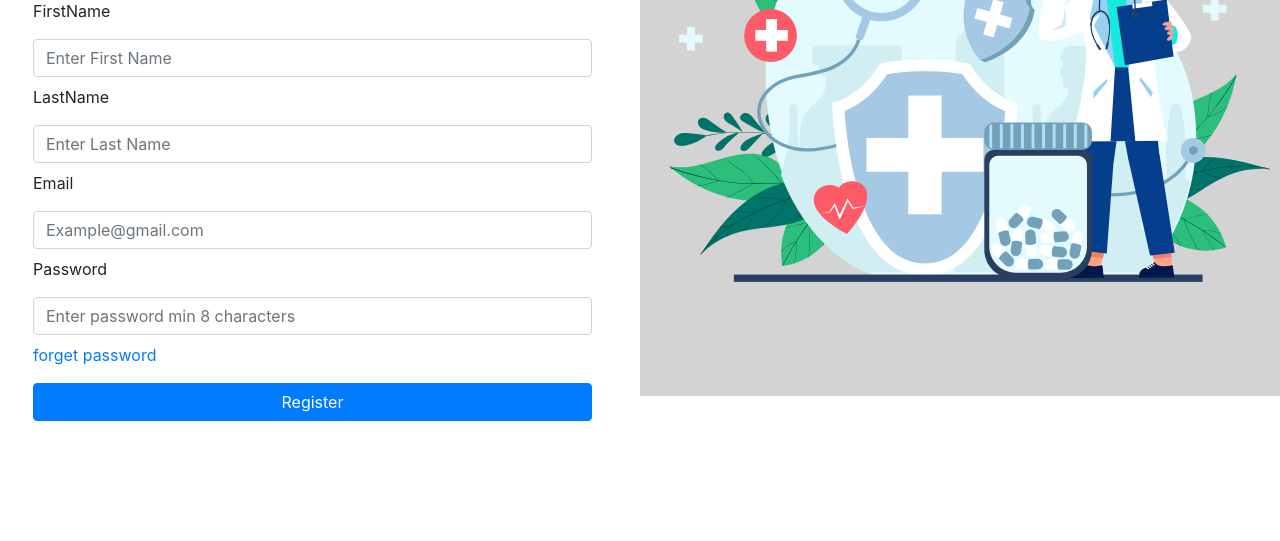
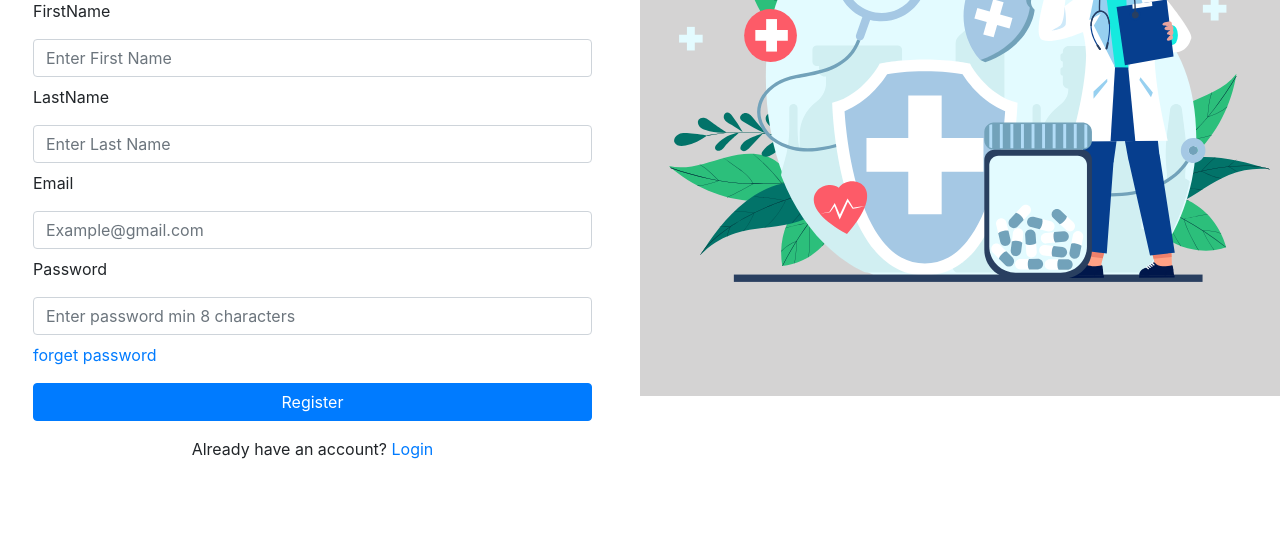
Before and after one commit to HassanGagai-1/Computer-Vision-based-Intelligent-Medicine-Inspection-and-Sorting-Machine-FYP, a Flask app: page /register in a window 1280 px wide. Shown: the part 259-800 px from the top of the page. Run offline with Flask 3, Linux system fonts and the light colour scheme; some libraries are stand-ins or nearby versions.

Commit message:
small changes

```diff
--- a/Project/app.py
+++ b/Project/app.py
@@ -16,6 +16,7 @@ def create_app():
     app.config['SQLALCHEMY_DATABASE_URI'] = 'postgresql://postgres:12345@localhost/postgres'
     app.config['SQLALCHEMY_TRACK_MODIFICATIONS'] = False
 
+
     db.init_app(app)
 
     app.register_blueprint(user_bp)
--- a/Project/dal/UserRepository.py
+++ b/Project/dal/UserRepository.py
@@ -18,6 +18,11 @@ class UserRepository:
         return User.query.get(user_id)
 
     @staticmethod
+    def update_user(user):
+        db.session.update(user)
+        db.session.commit()
+
+    @staticmethod
     def delete_user(user):
         db.session.delete(user)
         db.session.commit()
--- a/Project/routes/UserRoutes.py
+++ b/Project/routes/UserRoutes.py
@@ -5,10 +5,13 @@ from flask import render_template
 
 user_bp = Blueprint('user', __name__)
 
+@user_bp.route('/', methods=['GET'])
+def home():
+    return render_template('signup.html')
+
 @user_bp.route('/dashboard', methods=['GET'])
 def index():
 	return render_template('dashboard.html')
-
 
 @user_bp.route('/register', methods=['POST','GET'])
 def register():
@@ -36,11 +39,12 @@ def login():
     email = request.form.get('email')
     password = request.form.get('password')
 
+
     if not email or not password:
         return render_template('login.html', error='Invalid email or password'), 400
 
     try:
-        user = UserService.login_user(request.form.get('email'), request.form.get('password'))
+        UserService.login_user(request.form.get('email'), request.form.get('password'))
         return redirect('/dashboard')
     except ValueError as e:
         return render_template('login.html', error=str(e)), 400
--- a/Project/templates/login.html
+++ b/Project/templates/login.html
@@ -41,6 +41,10 @@
                                 <div class="my-3">
                                     <button type ="submit" value="Login" class="btn btn-primary w-100">Log in</button>
                                 </div>
+                                <div class="text-center">
+                                    <span>Don't have an account?</span>
+                                    <a href="/register" class="text-primary">Sign up</a>
+                                </div>
                         </form>
                     </div>
                 </div>
--- a/Project/templates/signup.html
+++ b/Project/templates/signup.html
@@ -42,8 +42,13 @@
                         <div>
                             <a href="#" class="">forget password</a>
                         </div>
+
                         <div class="my-3">
                             <button class="btn btn-primary w-100">Register</button>
+                        </div>
+                        <div class= "text-center">
+                            <span>Already have an account?</span>
+                            <a href="/login" class="text-primary ">Login</a>
                         </div>
                         </form>
                     </div>
```
